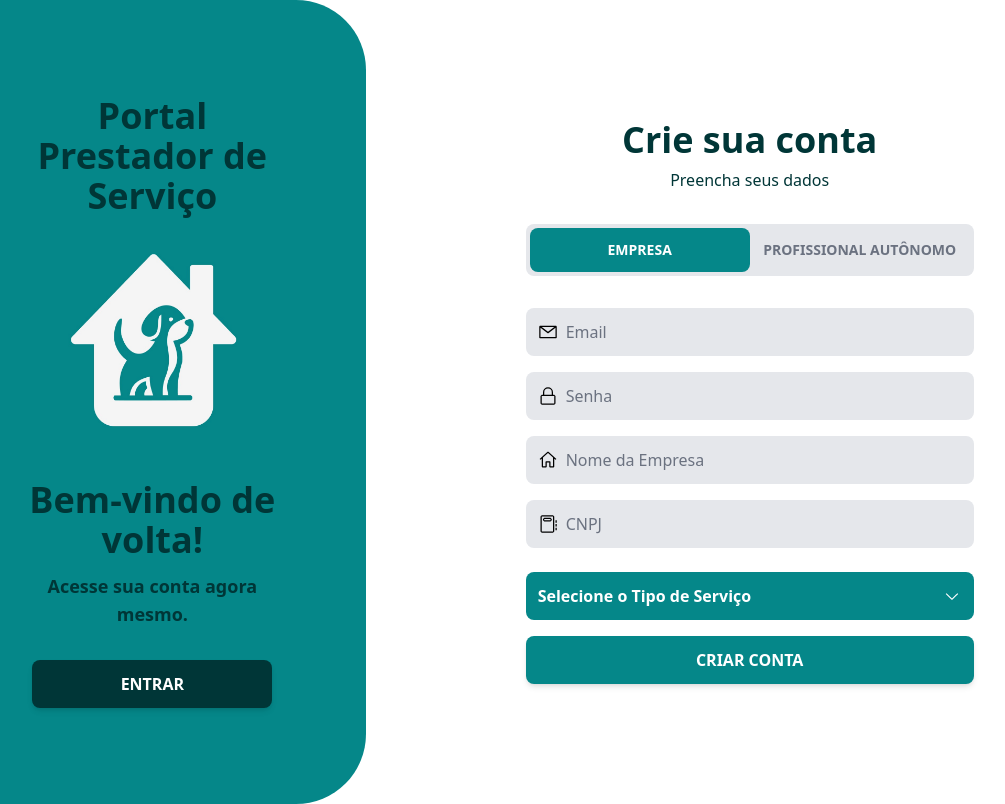
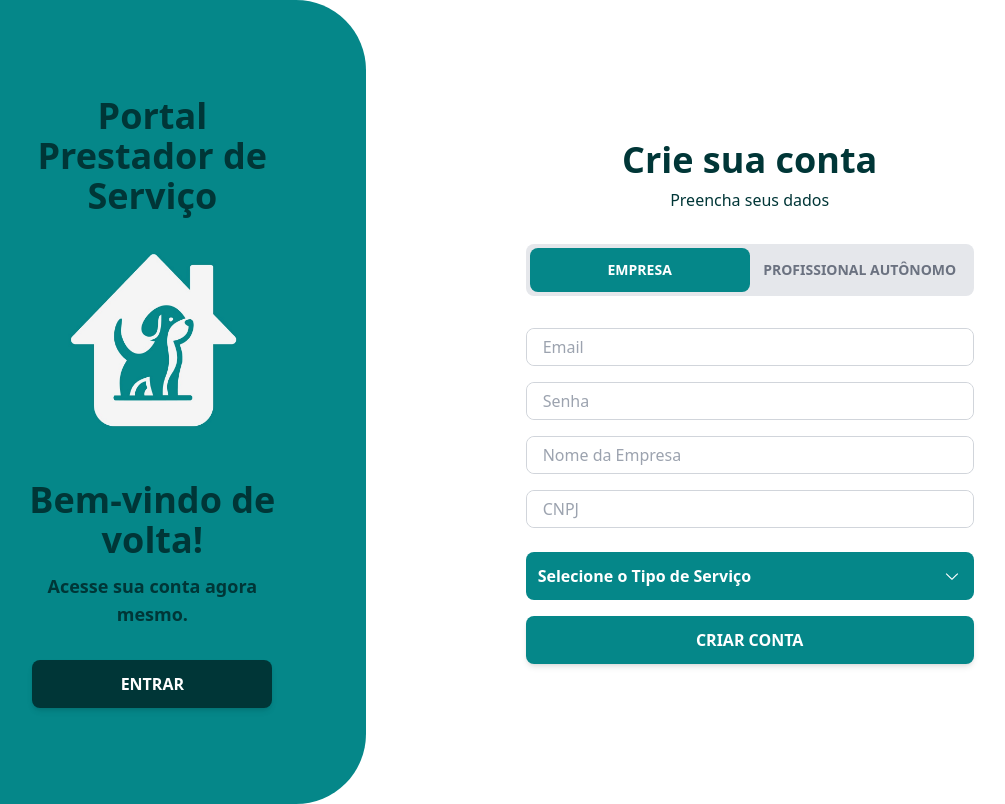
Before and after one commit to GustavoZanardi15/MyPetSync-FrontEnd, a React (Vite) app in the folder FrontEndWeb/: page /registerCompany in a window 1280 px wide. Shown: the whole page, without its empty margins (61-1066 px from the left). Built offline with nearby package versions, Linux system fonts and the light colour scheme.

Commit message:
feat(frontend): Adicionar atributos 'id' e 'name' ao InputWithIcon

```diff
--- a/FrontEndWeb/src/components/common/InputWithIcon.jsx
+++ b/FrontEndWeb/src/components/common/InputWithIcon.jsx
@@ -1,22 +1,38 @@
 const InputWithIcon = ({
-  Icon,
+  icon: Icon,
   placeholder,
-  type,
-  inputClassName = "",
-  iconClassName = "",
-  ...rest
+  type = "text",
+  value,
+  onChange,
+  onBlur,
+  error,
+  id,
+  name,
 }) => {
   return (
-    <div className="relative">
-      <Icon
-        className={`absolute left-3 top-1/2 transform -translate-y-1/2 w-5 h-5 ${iconClassName}`}
-      />
-      <input
-        type={type}
-        placeholder={placeholder}
-        className={`w-full p-3 pl-10 rounded-lg border-none bg-gray-200 text-gray-800 placeholder-gray-500 ${inputClassName}`}
-        {...rest}
-      />
+    <div className="relative w-full">
+      <div className="flex items-center border border-gray-300 rounded-lg focus-within:ring-2 focus-within:ring-indigo-500 focus-within:border-indigo-500 transition duration-150 ease-in-out">
+        {Icon && (
+          <div className="absolute left-0 pl-3 flex items-center pointer-events-none">
+            <Icon className="w-5 h-5 text-gray-400" />
+          </div>
+        )}
+        <input
+          id={id}
+          name={name}
+          type={type}
+          placeholder={placeholder}
+          value={value}
+          onChange={onChange}
+          onBlur={onBlur}
+          className={`w-full py-2 ${
+            Icon ? "pl-10" : "pl-4"
+          } pr-4 bg-white rounded-lg text-gray-700 leading-tight focus:outline-none focus:ring-0 ${
+            error ? "border-red-500" : ""
+          }`}
+        />
+      </div>
+      {error && <p className="text-red-500 text-xs mt-1 ml-1">{error}</p>}
     </div>
   );
 };
```
